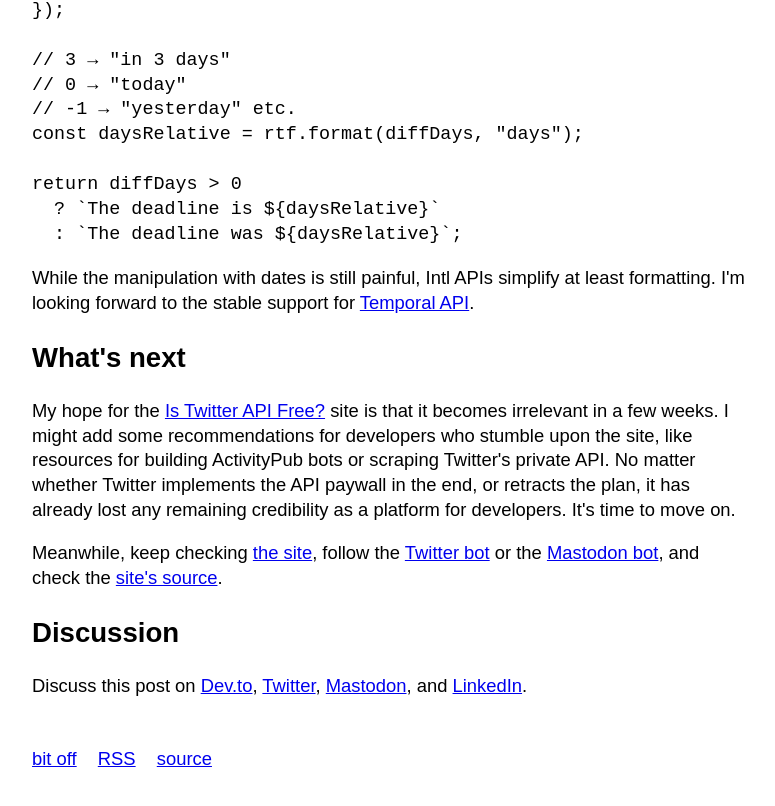
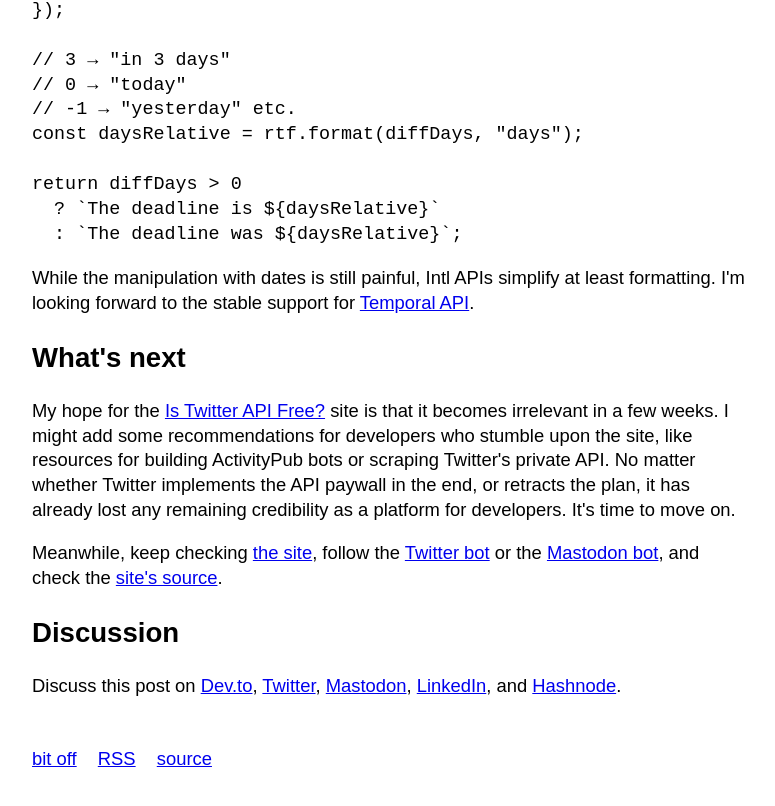
Before and after one commit to jnv/bitoff.org, an Eleventy site: page posts/2023-02-08-is-twitter-api-free/index.md in a window 1280 px wide. Shown: the part 3371-4177 px from the top of the page, without its empty margins (250-1025 px from the left). Built offline with nearby package versions, Linux system fonts and the light colour scheme; Eleventy itself is replaced by a stand-in of ours; code samples lack their colours; files that its build step writes are made by us from their sources; files whose address does not match are found by name.

Commit message:
update posts/2023-02-08-is-twitter-api-free/index.md

```diff
--- a/posts/2023-02-08-is-twitter-api-free/index.md
+++ b/posts/2023-02-08-is-twitter-api-free/index.md
@@ -6,6 +6,7 @@
   Twitter: https://twitter.com/janvlnas/status/1622729833426874369
   Mastodon: https://mastodon.social/@jnv/109827785367749581
   LinkedIn: https://www.linkedin.com/posts/janvlnas_is-twitter-api-free-activity-7027319567878115328-qZGY
+  Hashnode: https://jnv.hashnode.dev/is-twitter-api-free
 ---
 
 Last week, Twitter announced the end of free access to its public API. The announcement came [in a Tweet][announcement], a single week before the change, lacked any details about the pricing, and only [vaguely promised more information](https://twitter.com/TwitterDev/status/1621027418680229888).
```
